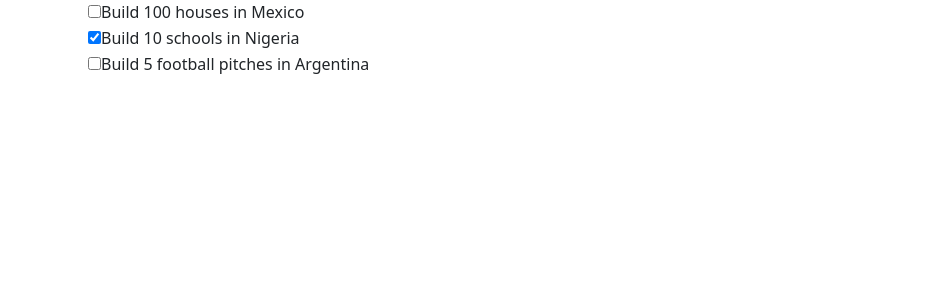
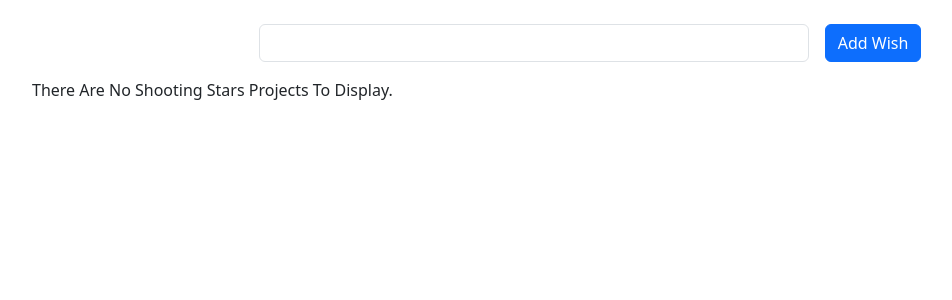
Before and after one commit to AmilaDeAlwis/shooting-stars, an Angular app: page / in a window 1280 px wide. Shown: the top 300 px of the page, without its empty margins (50-1002 px from the left). Built offline with nearby package versions, Linux system fonts and the light colour scheme.

Commit message:
form created using ngModel to add wishes.

```diff
--- a/src/app/app.component.html
+++ b/src/app/app.component.html
@@ -1,4 +1,24 @@
 <div class="container">
+  <form class="row mt-3 gx-3 gy-2 align-items-center justify-content-center">
+    <div class="col-sm-6">
+      <label class="visually-hidden" for="specificSizeInputName">Wish</label>
+      <input
+        type="text"
+        name="new-wish-text"
+        class="form-control"
+        [(ngModel)]="newWishText"
+      >
+    </div>
+    <div class="col-auto">
+      <button
+        type="submit"
+        class="btn btn-primary"
+        (click)="$event.preventDefault(); addNewWish()"
+      >Add Wish</button>
+    </div>
+  </form>
+
+  <div class="row mt-3">
     <div *ngIf="items.length == 0; else showItems">
       There Are No Shooting Stars Projects To Display.
     </div>
@@ -21,3 +41,4 @@
       </ul>
     </ng-template>
   </div>
+</div>
--- a/src/app/app.component.ts
+++ b/src/app/app.component.ts
@@ -8,11 +8,19 @@
 })
 export class AppComponent {
   items : WishItem[] = [
-    new WishItem('Build 100 houses in Mexico'),
-    new WishItem('Build 10 schools in Nigeria', true),
-    new WishItem('Build 5 football pitches in Argentina')
+    // new WishItem('Build 100 houses in Mexico'),
+    // new WishItem('Build 10 schools in Nigeria', true),
+    // new WishItem('Build 5 football pitches in Argentina')
   ];
+
+  newWishText = '';
+
   title = 'Shooting Stars';
+
+  addNewWish(){
+    this.items.push(new WishItem(this.newWishText));
+    this.newWishText = '';
+  }
 
   toggleItem(item : WishItem){
     item.isComplete = !item.isComplete;
--- a/src/app/app.module.ts
+++ b/src/app/app.module.ts
@@ -2,13 +2,15 @@
 import { BrowserModule } from '@angular/platform-browser';
 
 import { AppComponent } from './app.component';
+import { FormsModule } from '@angular/forms';
 
 @NgModule({
   declarations: [
     AppComponent
   ],
   imports: [
-    BrowserModule
+    BrowserModule,
+    FormsModule
   ],
   providers: [],
   bootstrap: [AppComponent]
```
Lines whose indentation alone changed are shown as unchanged.
